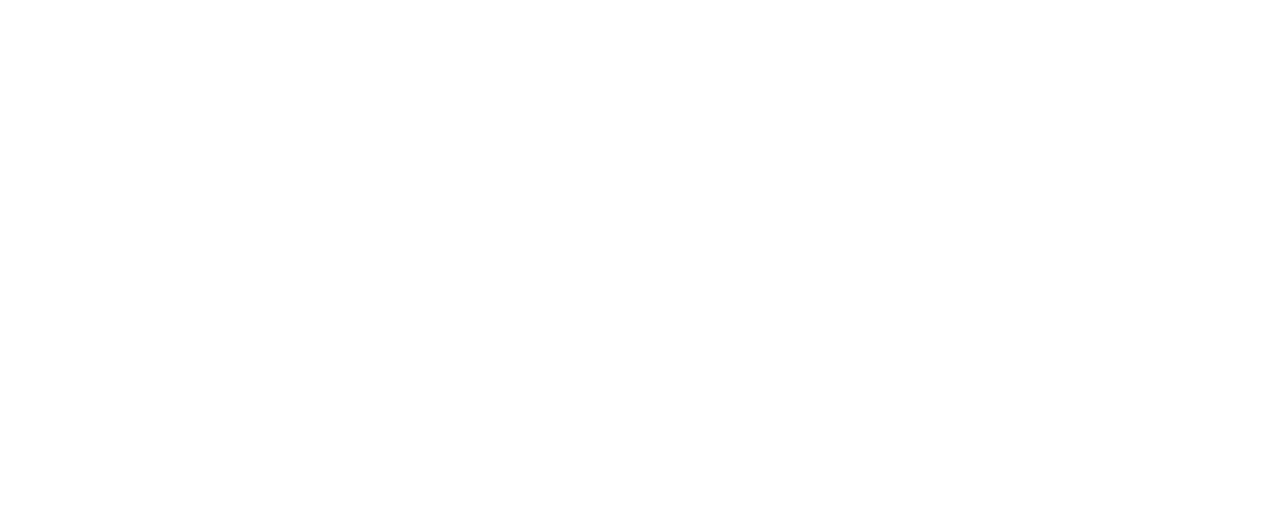
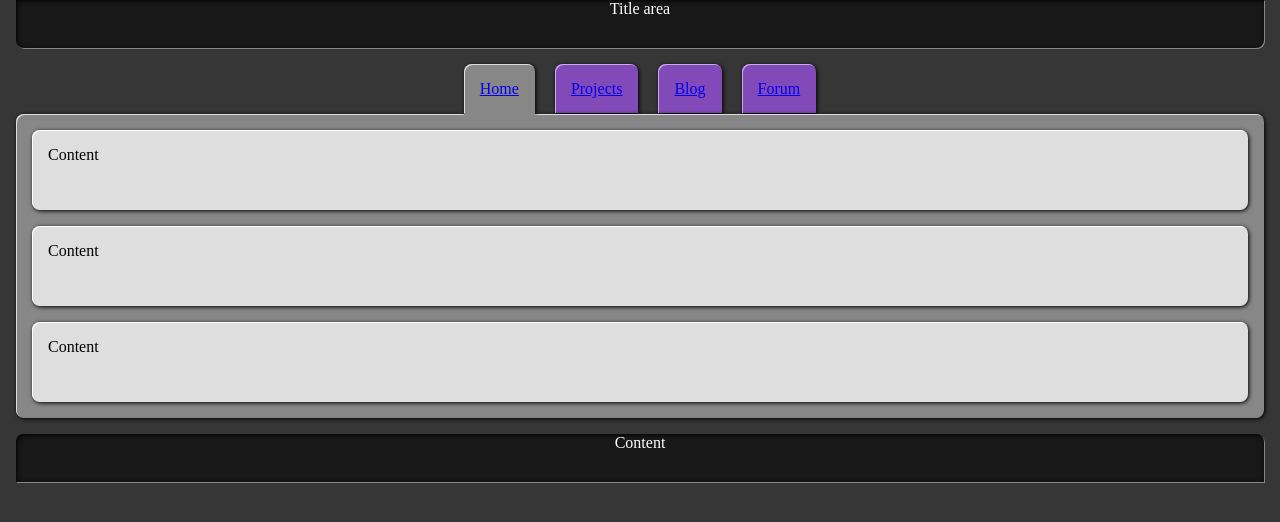
Before and after one commit to gearcrate/gearcrate.net-website, a plain HTML site: page website/main.html in a window 1280 px wide. Drawn offline with Linux system fonts and the light colour scheme.

Commit message:
Basic layout with rounded corners and shadows. Menu system complete.

```diff
--- a/website/main.html
+++ b/website/main.html
@@ -0,0 +1,49 @@
+<?xml version="1.0" encoding="UTF-8"?>
+<!DOCTYPE html PUBLIC "-//W3C//DTD XHTML 1.1//EN"
+    "http://www.w3.org/TR/xhtml11/DTD/xhtml11.dtd">
+
+<html xmlns="http://www.w3.org/1999/xhtml" xml:lang="en">
+
+  <head>
+    <title>Minimal XHTML 1.1 Document</title>
+    <link rel="stylesheet" type="text/css" href="style.css"/>
+  </head>
+
+  <body>
+    <div id="container">
+
+      <div id="title">
+        <p>Title area</p>
+      </div>
+
+      <div id="menu">
+        <ul>
+          <li class="active"><a href="main.html">Home</a></li>
+          <li><a href="main.html">Projects</a></li>
+          <li><a href="main.html">Blog</a></li>
+          <li><a href="main.html">Forum</a></li>
+        </ul>
+      </div>
+
+      <div></div>
+
+      <div id="content">
+        <div class="subcontent">
+          <p>Content</p>
+        </div>
+        <div class="subcontent">
+          <p>Content</p>
+        </div>
+        <div class="subcontent">
+          <p>Content</p>
+        </div>
+      </div>
+
+      <div id="bottom">
+        <p>Content</p>
+      </div>
+
+    </div>
+  </body>
+
+</html>
--- a/website/style.css
+++ b/website/style.css
@@ -0,0 +1,121 @@
+*{
+  margin  : 0px;
+}
+
+body{
+  background-color  : #363636;
+  padding           : 0px;
+  margin            : 0px;
+}
+
+#container{
+  min-width         : 800px;
+  margin            : 0px 16px;
+  padding           : 0px;
+}
+
+#title{
+  background-color  : #181818;
+  width             : inherit;
+  padding           : 0px;
+  margin            : 0px 0px 16px 0px;
+  color             : #ffffff;
+  text-align        : center;
+  min-height        : 48px;
+  border-bottom-left-radius  : 8px;
+  border-bottom-right-radius : 8px;
+  box-shadow: 1px 1px 4px #000000 inset,
+              1px 1px 0px #878787;
+}
+
+
+#content{
+  background-color  : #878787;
+  width             : inherit;
+  padding           : 16px 0px 16px 0px;
+  margin            : 0px 0px 16px 0px;
+  border-radius     : 8px;
+  box-shadow: 1px 1px 4px #000000,
+              1px 1px 0px #dedede inset;
+  position          : relative;
+  z-index           : 1;
+}
+
+#menu{
+  width             : inherit;
+  padding           : 0px;
+  margin            : 0px;
+  text-align        : center;
+}
+
+#menu ul{
+  list-style-type : none;
+  margin          : 0px;
+  padding         : 16px 0px;
+  height          : auto;
+}
+
+#menu ul li{
+  display                 : inline;
+  background-color        : #8249b8;
+  margin                  : 0px 8px;
+  padding                 : 16px 0px;
+  border-top-left-radius  : 8px;
+  border-top-right-radius : 8px;
+  box-shadow: 1px 1px 4px #000000,
+              1px 1px 0px #cca8ed inset;
+}
+
+#menu ul li.active{
+  background-color  : #878787;
+  box-shadow: 0px 8px 0px #878787,
+              1px 1px 4px #000000,
+              1px 1px 0px #dedede inset;
+  position          : relative;
+  z-index           : 2;
+}
+
+#menu ul li a{
+  padding           : 16px 16px;
+  line-height       : 16px;
+}
+
+#menu+div{
+  position          : relative;
+  width             : auto;
+  height            : 8px;
+  margin            : 1px 8px -9px 8px;
+  background-color  : #878787;
+  z-index           : 3;
+}
+
+#content .subcontent{
+  background-color  : #dedede;
+  width             : inherit;
+  padding           : 16px;
+  margin            : 0px 16px 16px 16px;
+  border-radius     : 8px;
+  min-height        : 48px;
+  box-shadow: 1px 1px 4px #000000,
+              1px 1px 0px #ffffff inset;
+  position          : relative;
+  z-index           : 2;
+}
+
+#content .subcontent:last-child{
+  margin-bottom : 0px;
+}
+
+#bottom{
+  background-color  : #181818;
+  width             : inherit;
+  padding           : 0px;
+  margin            : 0px;
+  color             : #ffffff;
+  text-align        : center;
+  min-height        : 48px;
+  border-top-left-radius  : 8px;
+  border-top-right-radius : 8px;
+  box-shadow: 1px 1px 4px #000000 inset,
+              1px 1px 0px #878787;
+}
```
